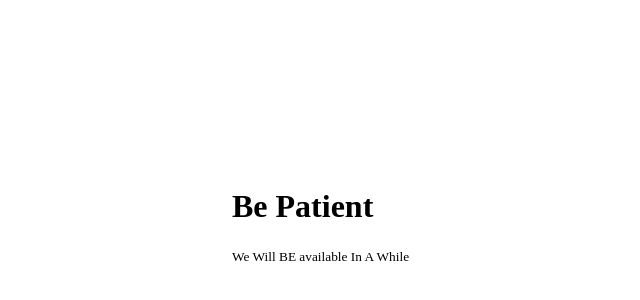
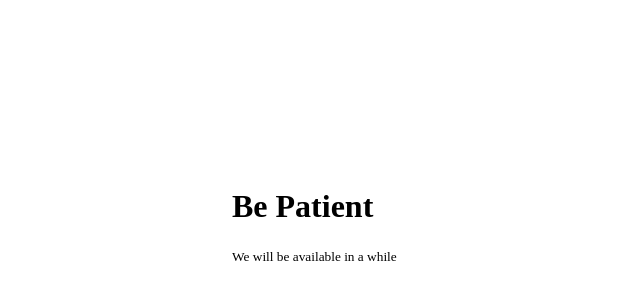
Before and after one commit to rasibansari/Primachain-Backup, a plain HTML site: page index.html in a window 1280 px wide. Shown: the part 116-416 px from the top of the page, 308-948 px from the left. Drawn offline with Linux system fonts and the light colour scheme.

Commit message:
Spell Correct

```diff
--- a/index.html
+++ b/index.html
@@ -22,7 +22,7 @@
     <div class="flex-container">
       <div>
         <h1>Be Patient</h1>
-        <small>We Will BE available In A While</small>
+        <small>We will be available in a while</small>
       </div>
     </div>
   </body>
```
